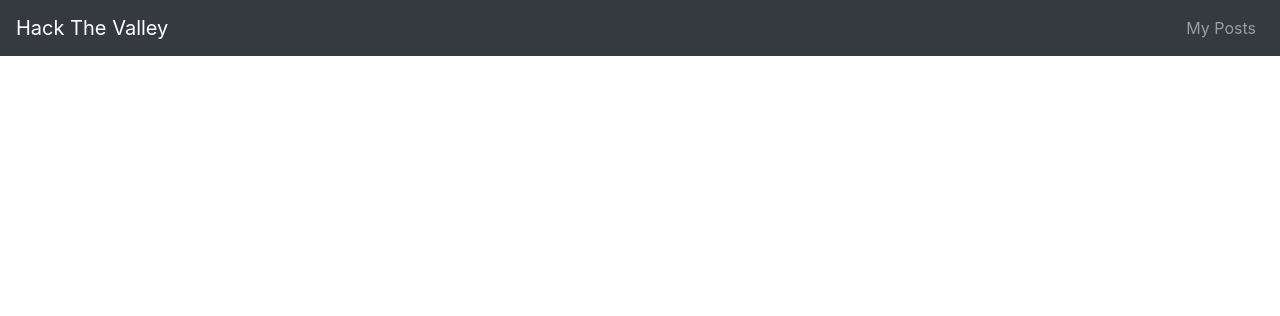
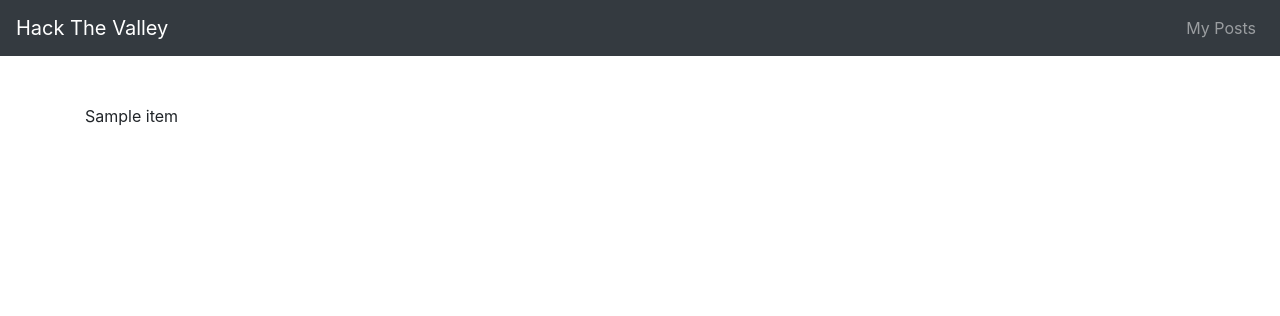
Before and after one commit to shafinsiddique/Claire, a Flask app: template frontend/templates/index.html in a window 1280 px wide. Shown: the top 316 px of the page. Run offline with Flask 2, Linux system fonts and the light colour scheme; the template is opened without the code that fills it: most values are stand-ins (such as "Sample title", 1, 10 or a date in 2020); some libraries are stand-ins or nearby versions.

Commit message:
just put in more startercode for frontend.

```diff
--- a/frontend/templates/index.html
+++ b/frontend/templates/index.html
@@ -1,4 +1,7 @@
 {% extends "layout.html" %}
-{% for items in item %}
-<p>{{items}}</p>
+{% block content %}
+{% for item in items %}
+<p>{{item}}</p>
+
 {% endfor %}
+{% endblock %}
--- a/frontend/view.py
+++ b/frontend/view.py
@@ -3,8 +3,8 @@ from flask import Flask, render_template,request
 app = Flask(__name__)
 @app.route('/',methods=['GET','POST'])
 def home():
-    items = ["shafin","ripon"]
+    names = ["shafin","ripon"]
     if request.method == "GET":
-        return render_template("index.html", item=items)
+        return render_template("index.html", items=names)
     else:
         pass # do something else.
```
Also changed, not shown: backend/main.py (line endings or trailing spaces).
